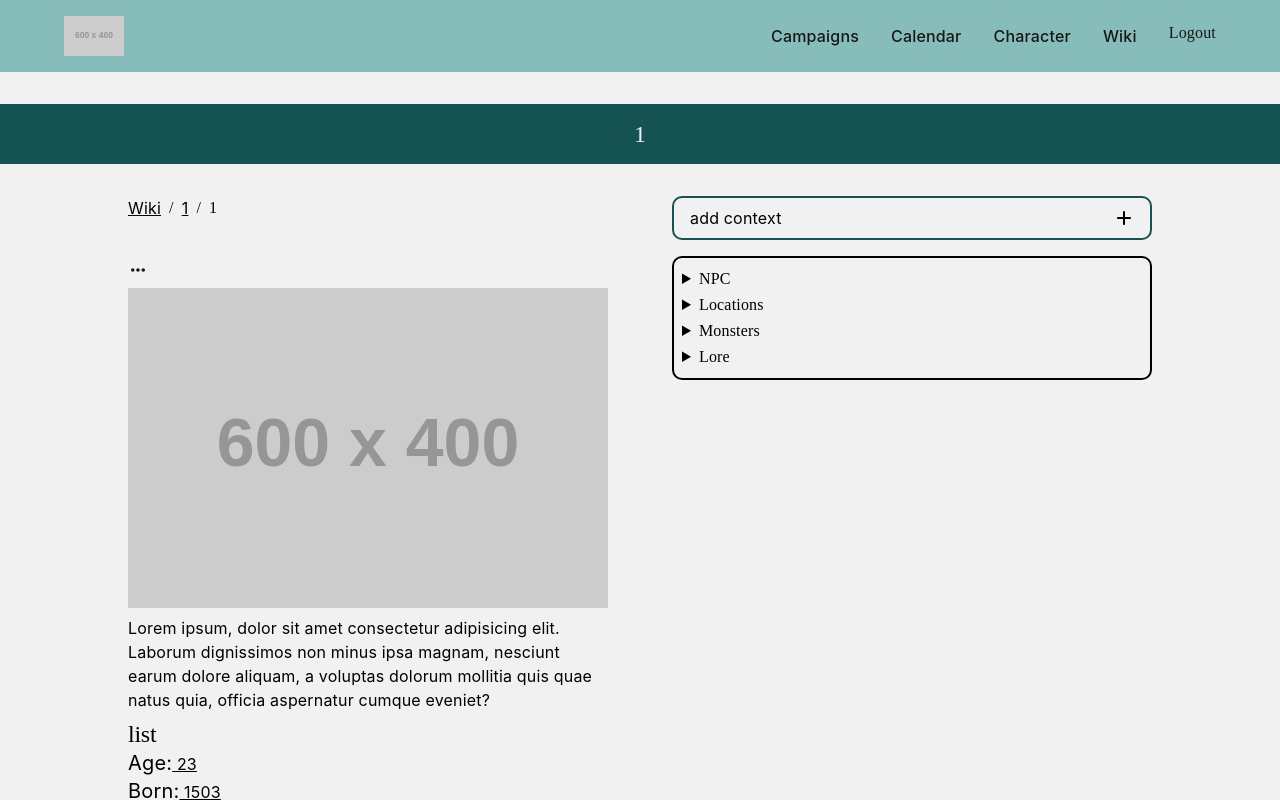
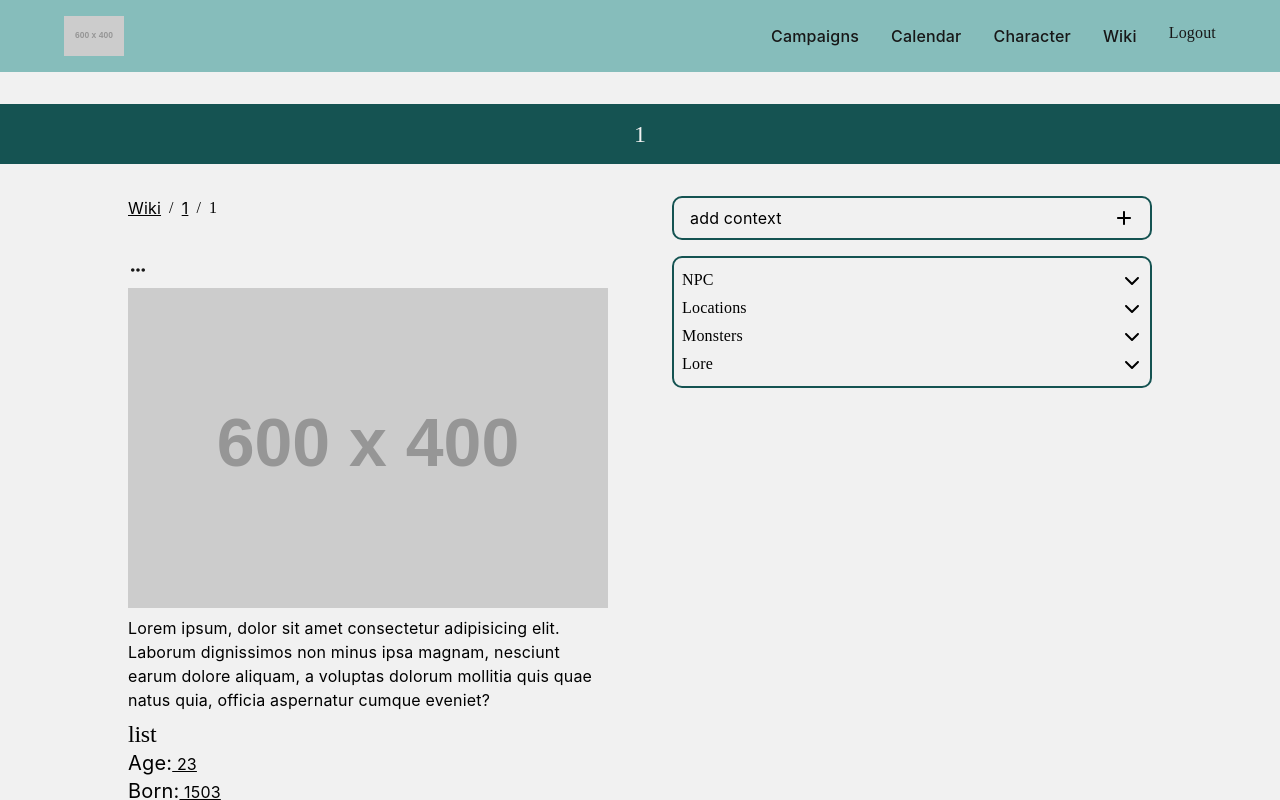
Before and after one commit to juleskj/dnd-react-flask, a React (Vite) app: page /wiki/1/1 in a window 1280 px wide. Both pictures are taken after a click on the button "add context". Shown: the top 800 px of the page. Built offline with nearby package versions, Linux system fonts and the light colour scheme; a web font is replaced by a local one.

Commit message:
added own svg for accordian

```diff
--- a/src/components/wiki/ContextLinkWrapper.jsx
+++ b/src/components/wiki/ContextLinkWrapper.jsx
@@ -48,11 +48,22 @@ function ContextLinks({ worldSlug, currentSlug }) {
       </div>
 
       {open && (
-        <div className="rounded-[10px] border-2 p-2">
+        <div className="rounded-[10px] border-2 border-main-300 p-2">
           {CATEGORIES.map((category) => (
-            <details key={category.id}>
-              <summary className="cursor-pointer py-1">
+            <details key={category.id} className="group">
+              <summary className="flex cursor-pointer list-none items-center justify-between py-1 [&::-webkit-details-marker]:hidden">
                 {category.title}
+                <svg
+                  xmlns="http://www.w3.org/2000/svg"
+                  viewBox="0 0 640 640"
+                  className="h-5 w-5 transition-transform duration-300 group-open:rotate-180"
+                  aria-hidden="true"
+                >
+                  <path
+                    fill="currentColor"
+                    d="M297.4 470.6C309.9 483.1 330.2 483.1 342.7 470.6L534.7 278.6C547.2 266.1 547.2 245.8 534.7 233.3C522.2 220.8 501.9 220.8 489.4 233.3L320 402.7L150.6 233.4C138.1 220.9 117.8 220.9 105.3 233.4C92.8 245.9 92.8 266.2 105.3 278.7L297.3 470.7z"
+                  />
+                </svg>
               </summary>
               <ul className="pl-4">
                 {category.entries
```
